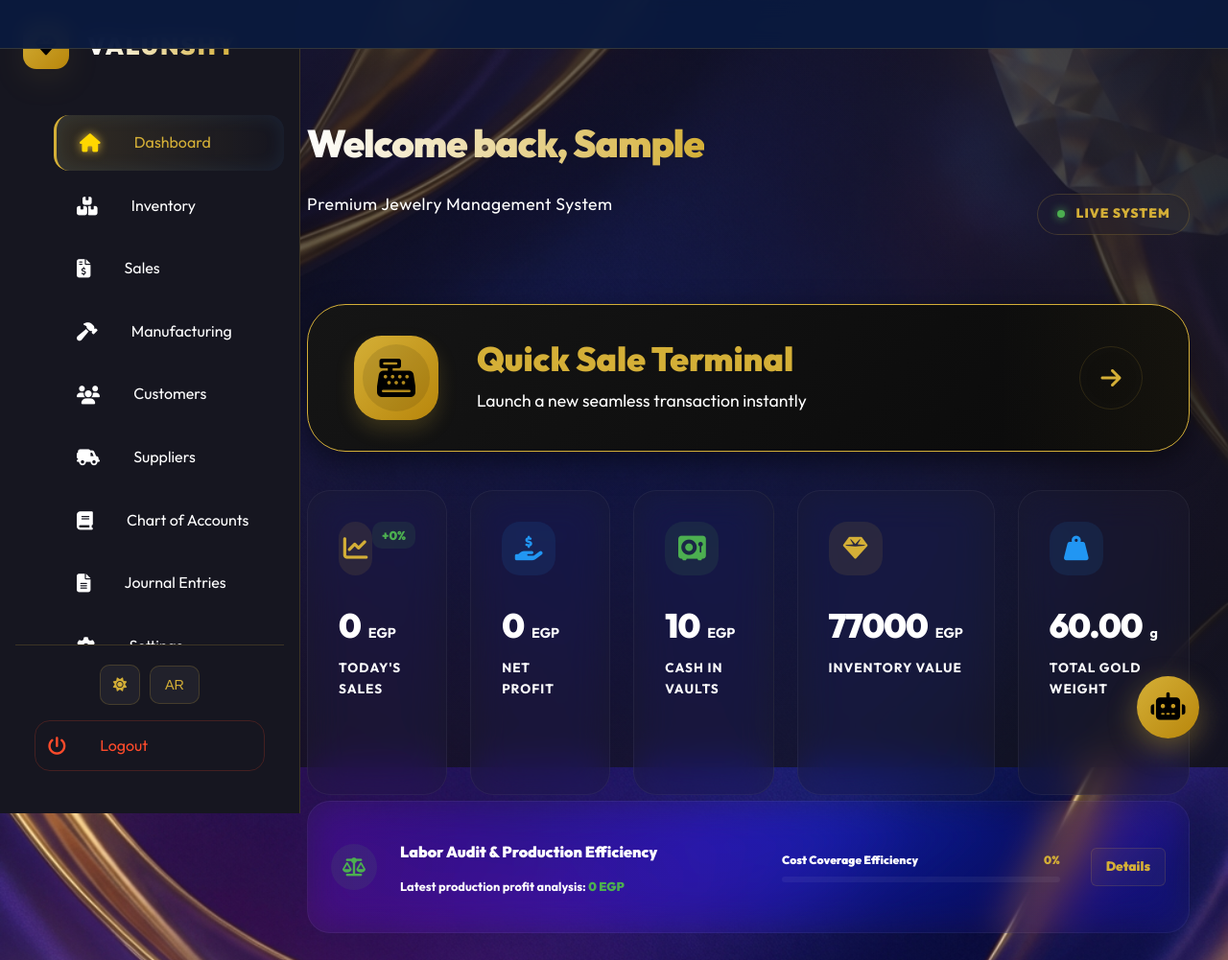
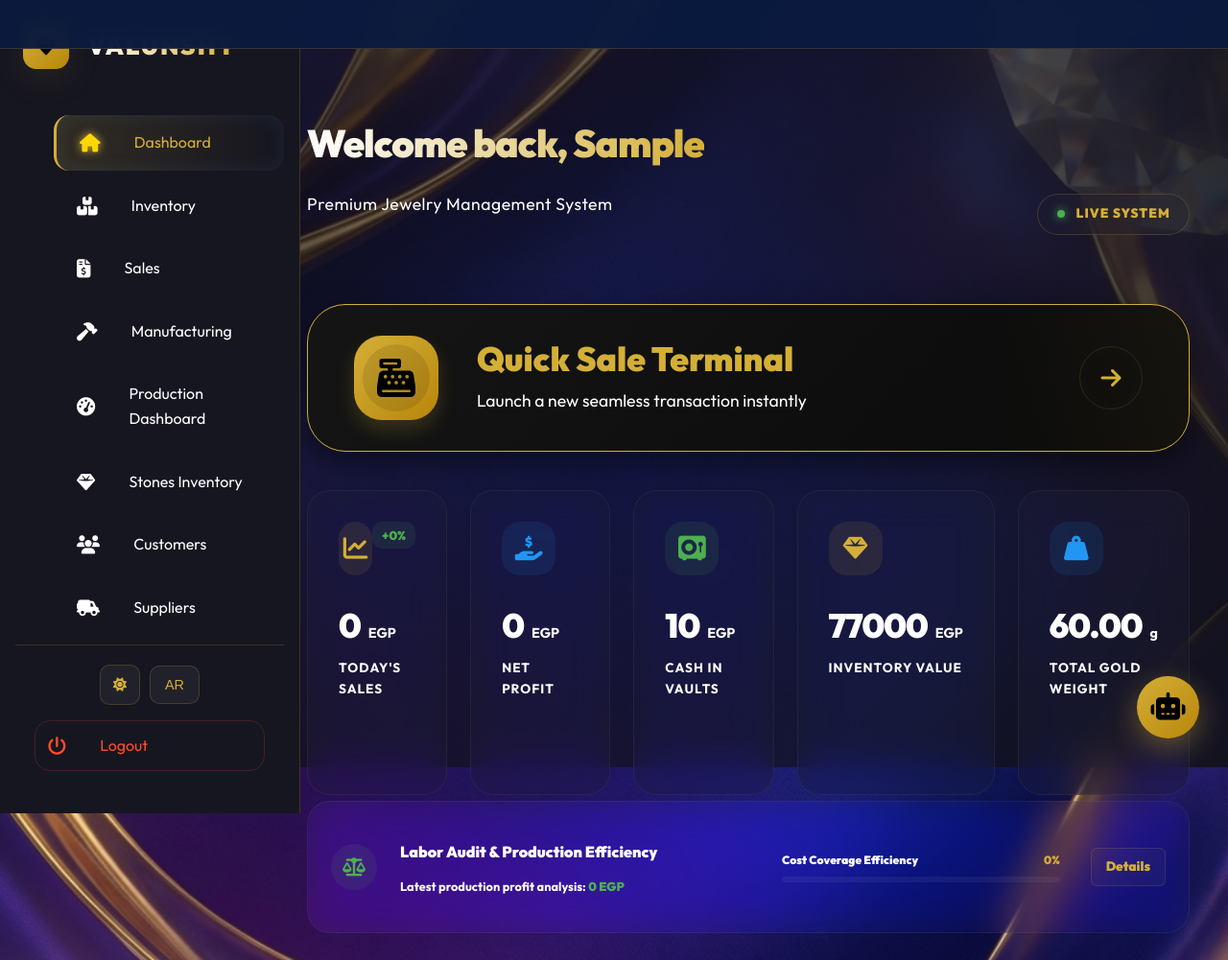
Before and after one commit to ayasheriefr-cmyk/valunshy-erp, a Django app: page / in a window 1280 px wide. Shown: the top 1001 px of the page at 96% size. Run offline with Django 5.2, Linux system fonts and the light colour scheme; tables that the repository leaves empty hold one stand-in row (values such as "Sample post").

Commit message:
Fix split template tags in dashboard, profitability report, and monthly analytics

```diff
--- a/templates/dashboard.html
+++ b/templates/dashboard.html
@@ -71,6 +71,30 @@
                     </a>
                 </li>
                 <li>
+                    <a href="{% url 'manufacturing:dashboard' %}" class="nav-item">
+                        <i class="fa-solid fa-gauge-high"></i>
+                        <span>
+                            {% if LANGUAGE_CODE == 'ar' %}
+                            لوحة تحكم الإنتاج
+                            {% else %}
+                            Production Dashboard
+                            {% endif %}
+                        </span>
+                    </a>
+                </li>
+                <li>
+                    <a href="/admin/manufacturing/stone/" class="nav-item">
+                        <i class="fa-solid fa-gem"></i>
+                        <span>
+                            {% if LANGUAGE_CODE == 'ar' %}
+                            مخزن الأحجار والفصوص
+                            {% else %}
+                            Stones Inventory
+                            {% endif %}
+                        </span>
+                    </a>
+                </li>
+                <li>
                     <a href="/admin/crm/customer/" class="nav-item">
                         <i class="fa-solid fa-users"></i>
                         <span>{% if LANGUAGE_CODE == 'ar' %}العملاء{% else %}Customers{% endif %}</span>
@@ -80,6 +104,18 @@
                     <a href="/admin/crm/supplier/" class="nav-item">
                         <i class="fa-solid fa-truck-field"></i>
                         <span>{% if LANGUAGE_CODE == 'ar' %}الموردين{% else %}Suppliers{% endif %}</span>
+                    </a>
+                </li>
+                <li>
+                    <a href="/admin/finance/treasury/" class="nav-item">
+                        <i class="fa-solid fa-vault"></i>
+                        <span>
+                            {% if LANGUAGE_CODE == 'ar' %}
+                            الخزائن والعهد
+                            {% else %}
+                            Treasuries & Safes
+                            {% endif %}
+                        </span>
                     </a>
                 </li>
                 <li>
```
Also changed, not shown: templates/finance/dashboard.html (+11 -6 lines), templates/finance/monthly_analytics_report_v4.html (+32 -17 lines), templates/sales/profitability_report.html (+8 -4 lines).
